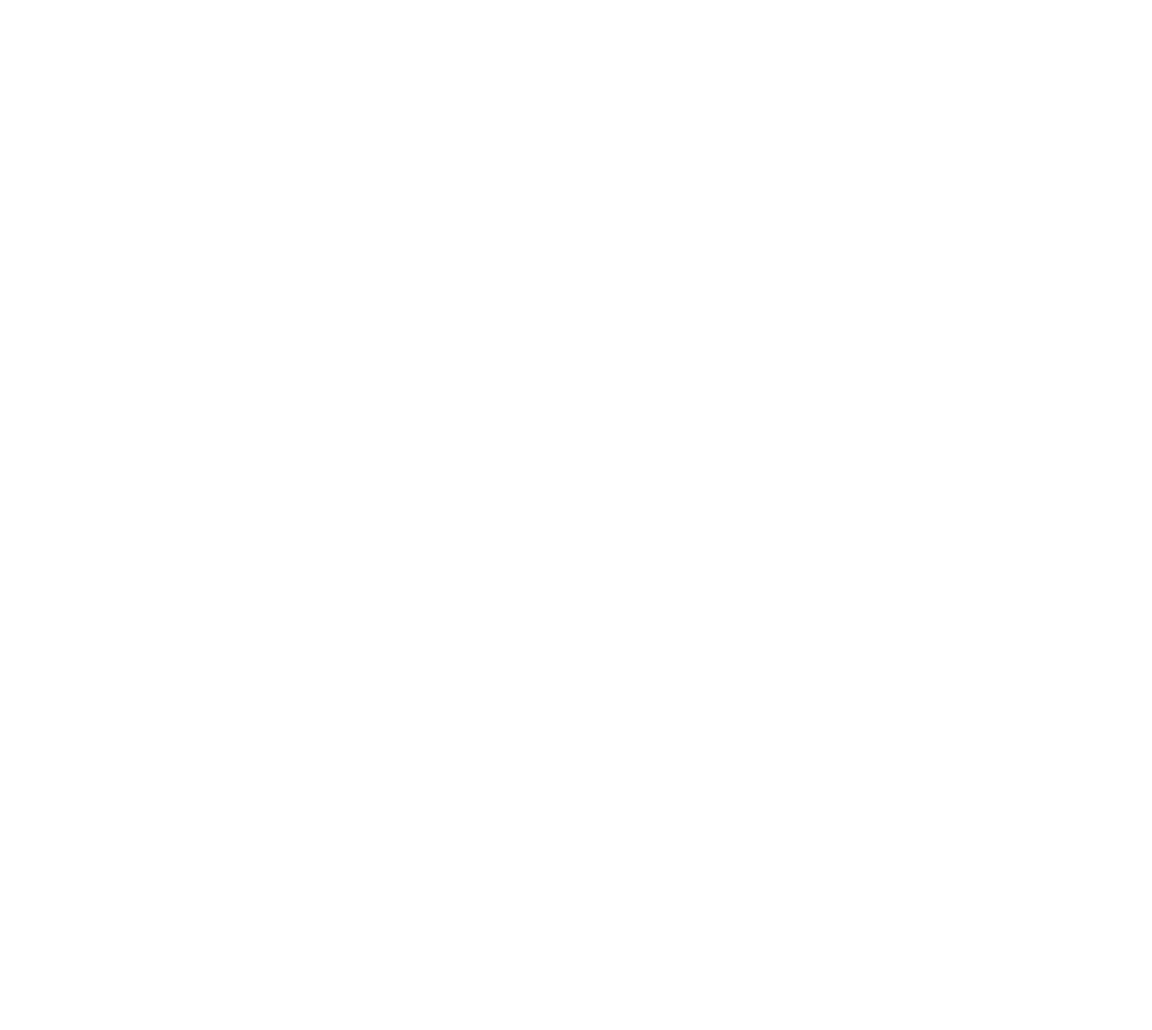
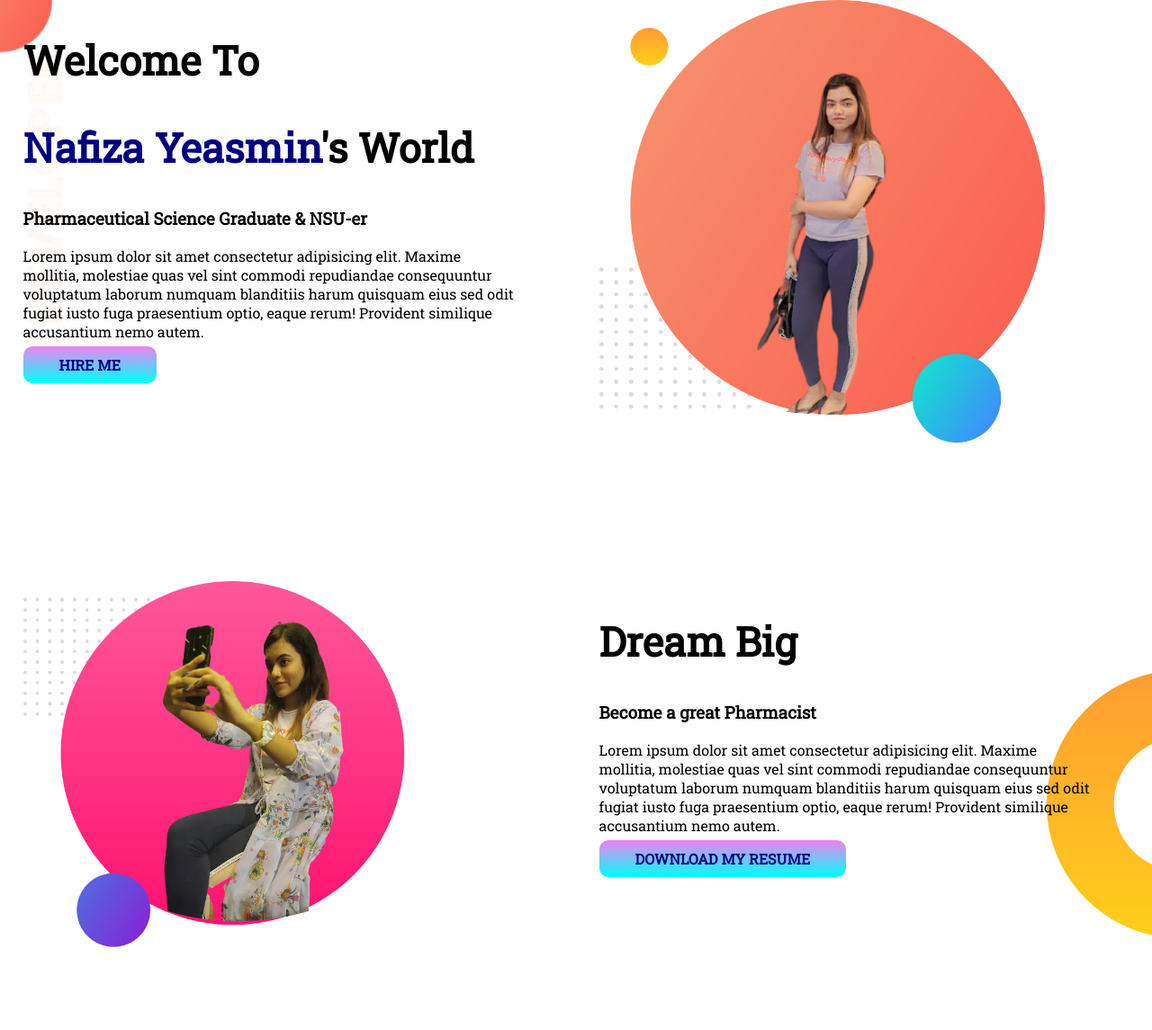
Before and after one commit to Sakib-Fahmid/dev-portfolio-wife, a plain HTML site: page index.html in a window 1280 px wide. Shown: the whole page at 90% size. Before the commit the page ends 800 px from the top, so only its background shows below. Drawn offline with Linux system fonts and the light colour scheme; a web font is replaced by a local one.

Commit message:
top and mid banner completed

```diff
--- a/index.html
+++ b/index.html
@@ -5,8 +5,45 @@
     <meta http-equiv="X-UA-Compatible" content="IE=edge">
     <meta name="viewport" content="width=device-width, initial-scale=1.0">
     <title>Nafiza Yeasmin</title>
+    <link rel="preconnect" href="https://fonts.googleapis.com">
+    <link rel="preconnect" href="https://fonts.gstatic.com" crossorigin>
+    <link href="https://fonts.googleapis.com/css2?family=Cute+Font&family=Open+Sans+Condensed:wght@300&family=Poppins&family=Roboto+Slab&display=swap" rel="stylesheet">
+    <link rel="stylesheet" href="style.css">
 </head>
 <body>
+    <section class="top-banner">
+
+            <div class="half-width">
+                <h1>Welcome To</h1>
+                <h1><span class="blue-color">Nafiza Yeasmin</span>'s World</h1>
+                <h3>Pharmaceutical Science Graduate & NSU-er</h3>
+                <p>Lorem ipsum dolor sit amet consectetur adipisicing elit. Maxime mollitia,
+                    molestiae quas vel sint commodi repudiandae consequuntur voluptatum laborum
+                    numquam blanditiis harum quisquam eius sed odit fugiat iusto fuga praesentium
+                    optio, eaque rerum! Provident similique accusantium nemo autem.
+                </p>
+                <a class="link-button" target="_blank" href="https://www.facebook.com/nafisa.nafa1">HIRE ME</a>
+            </div>
+            <div class="half-width">
+                <img src="images/nafiza-top.png" alt="nafiza photo">
+            </div>
+
+    </section>
+    <section class="mid-banner">
+        <div class="half-width">
+            <img src="images/nafiza.png" alt="nafiza photo">
+        </div>
+        <div class="half-width">
+            <h1>Dream Big</h1>
+            <h3>Become a great Pharmacist</h3>
+            <p>Lorem ipsum dolor sit amet consectetur adipisicing elit. Maxime mollitia,
+                molestiae quas vel sint commodi repudiandae consequuntur voluptatum laborum
+                numquam blanditiis harum quisquam eius sed odit fugiat iusto fuga praesentium
+                optio, eaque rerum! Provident similique accusantium nemo autem.
+            </p>
+            <a class="link-button" target="_blank" href="https://drive.google.com/file/d/1ofQECZDiWN-ArCj5DxFru8MhV0jJBzTr/view?usp=sharing">DOWNLOAD MY RESUME</a>
+        </div>
+    </section>
 
 </body>
 </html>
--- /dev/null
+++ b/style.css
@@ -0,0 +1,42 @@
+body{
+    font-family: 'Cute Font', cursive;
+    font-family: 'Open Sans Condensed', sans-serif;
+    font-family: 'Poppins', sans-serif;
+    font-family: 'Roboto Slab', serif;
+    margin:0;
+}
+h1{
+    font-size: 45px;
+}
+.blue-color{
+    color: navy;
+}
+.link-button{
+    text-decoration: none;
+    background-image: linear-gradient(violet,cyan);
+    font-weight: 700;
+    color: navy;
+    padding: 10px 40px;
+    border-radius: 10px;
+}
+section{
+    display: flex;
+    margin-bottom: 150px;
+}
+.half-width{
+    width:50%;
+    padding-left: 2%;
+    padding-right: 5%;
+}
+.half-width img{
+    width:90%;
+}
+.top-banner{
+    background-image: url(images/top-banner.png);
+    background-repeat: no-repeat;
+}
+.mid-banner{
+    background-image: url(images/dream-bg.png);
+    background-repeat: no-repeat;
+    background-position: right;
+}
```
